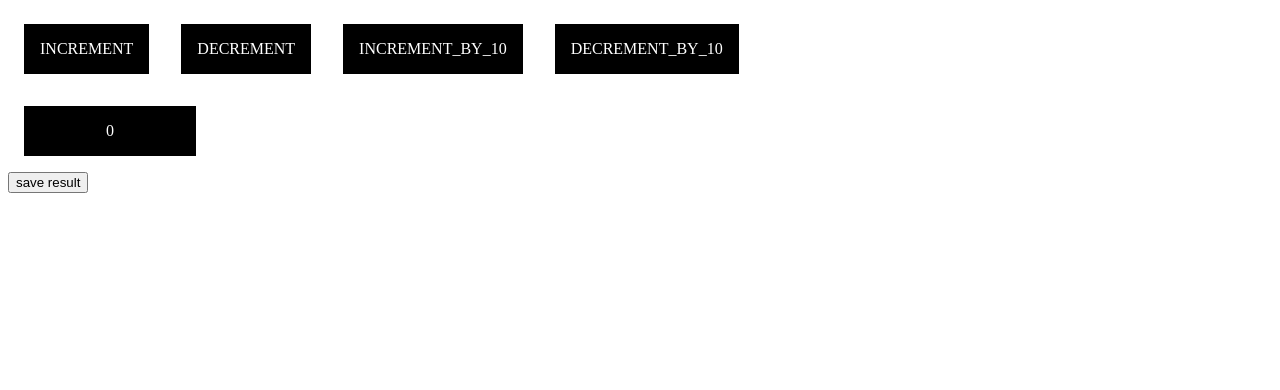
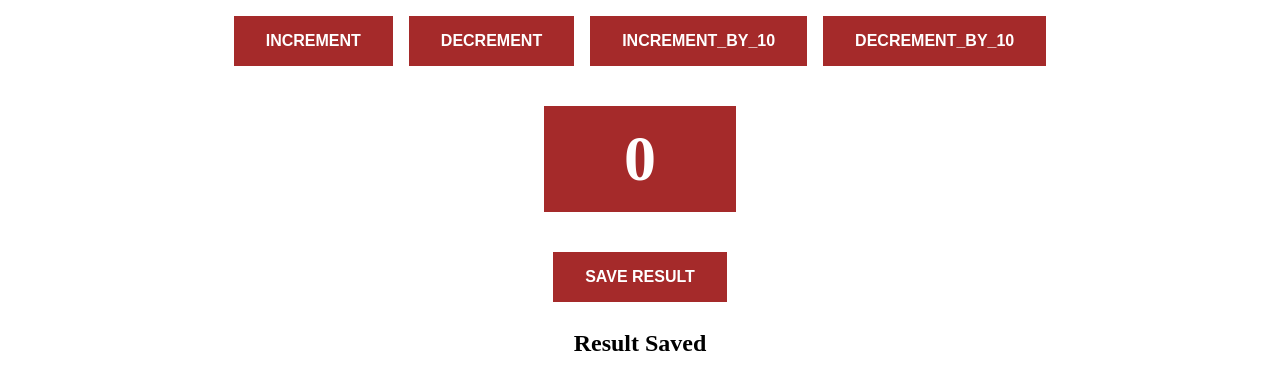
Before and after one commit to cluster05/react-redux, a React (Create React App) app: page / in a window 1280 px wide. Shown: the top 390 px of the page. Built offline with nearby package versions, Linux system fonts and the light colour scheme.

Commit message:
Added CSS for better look

```diff
--- /dev/null
+++ b/src/App.css
@@ -0,0 +1,50 @@
+.APP {
+  text-align: center;
+}
+button {
+  padding: 1rem 2rem;
+  background-color: brown;
+  font-weight: 600;
+  font-size: 1rem;
+  margin: 0.5rem;
+  text-align: center;
+  color: white;
+  width: max-content;
+  border: none;
+}
+
+ul {
+  list-style: none;
+  margin: 2rem 0;
+  display: flex;
+  flex-direction: column;
+  align-items: center;
+}
+ul li {
+  display: flex;
+  justify-content: space-between;
+  align-items: center;
+  font-weight: 600;
+  width: 400px;
+  padding: 1rem;
+  margin: 0.25rem 0.5rem;
+  background-color: brown;
+  color: white;
+  border-bottom: 2px solid brown;
+}
+
+li:hover {
+  background-color: rgb(175, 58, 58);
+}
+
+li p {
+  font-size: 2rem;
+  margin: 0;
+  padding: 0;
+}
+
+li span {
+  padding: 0.5rem 1rem;
+  background-color: rgb(114, 33, 33);
+  cursor: pointer;
+}
--- a/src/App.js
+++ b/src/App.js
@@ -1,6 +1,7 @@
 import React from "react";
-import Counter from "./compoents/Counter/Counter";
-import CounterControl from "./compoents/CounterControl/CounterControl";
+import "./App.css"
+import Counter from "./components/Counter/Counter";
+import CounterControl from "./components/CounterControl/CounterControl";
 import {
   DECREMENT,
   DECREMENT_BY_10,
@@ -21,7 +22,7 @@ class App extends React.Component {
 
   render() {
     return (
-      <div>
+      <div className="APP">
         <CounterControl
           payload={1}
           title={INCREMENT}
@@ -39,14 +40,19 @@ class App extends React.Component {
           title={DECREMENT_BY_10}
           clickHandler={this.props.onDecrementCounterBy10} />
         <Counter counter={this.props.counter} />
-        <button onClick={() => this.props.saveResult(this.props.counter)}>save result</button>
 
+
+        <button onClick={() => this.props.saveResult(this.props.counter)}>SAVE RESULT</button>
+
+        <h2>Result Saved</h2>
         <ul>
           {this.props.results.map(result => (
-            <li
-              key={result.id}
-              onClick={() => this.props.removeResult(result.id)}
-            > {result.value}  </li>
+            <li key={result.id}>
+              <p>  {result.value}  </p>
+              <span
+                onClick={() => this.props.removeResult(result.id)}
+              > Delete </span>
+            </li>
           ))
           }
         </ul>
--- a/src/compoents/Counter/Counter.js
+++ /dev/null
@@ -1,20 +0,0 @@
-import React from 'react'
-
-const Counter = ({ counter }) => {
-    return (
-        <div
-            style={{
-                background: 'black',
-                color: 'white',
-                padding: '1rem',
-                margin: '1rem',
-                width: '140px',
-                textAlign: 'center'
-            }}
-        >
-            { counter}
-        </div>
-    )
-}
-
-export default Counter
--- a/src/compoents/CounterControl/CounterControl.js
+++ /dev/null
@@ -1,22 +0,0 @@
-import React from 'react'
-
-const CounterControl = ({ title, clickHandler, payload }) => {
-    return (
-        <div
-            style={{
-                background: 'black',
-                color: 'white',
-                padding: '1rem',
-                margin: '1rem',
-                width: 'max-content',
-                display: 'inline-block',
-                cursor: 'pointer'
-            }}
-            onClick={() => clickHandler(title, payload)}
-        >
-            {title}
-        </div>
-    )
-}
-
-export default CounterControl
--- /dev/null
+++ b/src/components/Counter/Counter.css
@@ -0,0 +1,14 @@
+.FICE {
+  display: flex;
+  justify-content: center;
+  margin: 2rem 0;
+}
+.COUNTER {
+  padding: 1rem 5rem;
+  background-color: brown;
+  font-weight: 600;
+  font-size: 4rem;
+  text-align: center;
+  color: white;
+  width: max-content;
+}
--- /dev/null
+++ b/src/components/Counter/Counter.js
@@ -0,0 +1,14 @@
+import React from 'react'
+import './Counter.css'
+
+const Counter = ({ counter }) => {
+    return (
+        <div className="FICE">
+            <div className="COUNTER">
+                {counter}
+            </div>
+        </div>
+    )
+}
+
+export default Counter
--- /dev/null
+++ b/src/components/CounterControl/CounterControl.js
@@ -0,0 +1,14 @@
+import React from 'react'
+
+const CounterControl = ({ title, clickHandler, payload }) => {
+    return (
+        <button
+            className="COUNTER_CONTROL"
+            onClick={() => clickHandler(title, payload)}
+        >
+            {title}
+        </button>
+    )
+}
+
+export default CounterControl
--- a/src/store/actionEnhancer/result.js
+++ b/src/store/actionEnhancer/result.js
@@ -22,7 +22,7 @@ const asyncSaveValue = (counter) => {
     return dispatch => {
         setTimeout(() => {
             dispatch(saveValue(counter))
-        }, 5000);
+        }, 500);
     }
 }
 
@@ -30,7 +30,7 @@ const asyncRemoveValue = (id) => {
     return dispatch => {
         setTimeout(() => {
             dispatch(removeValue(id))
-        }, 2000);
+        }, 500);
     }
 }
 
```
